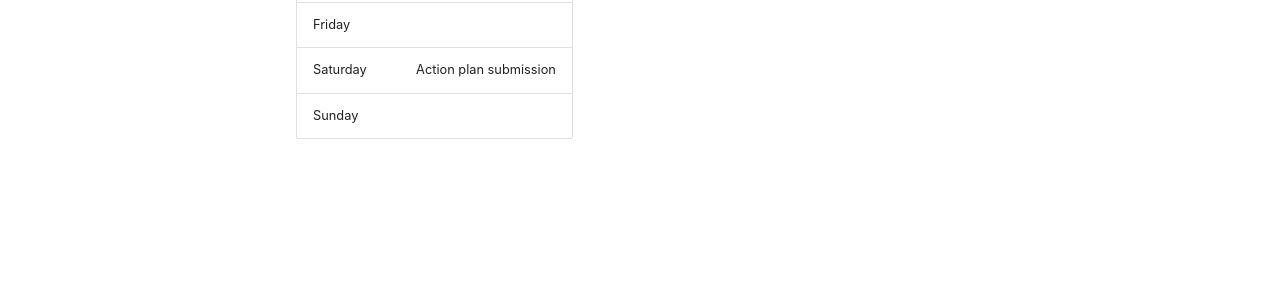
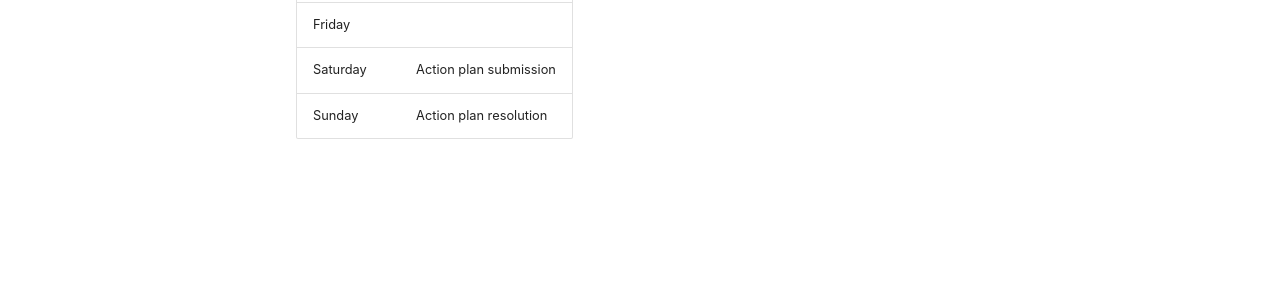
Before and after one commit to alex-stewart/the-goblin-cave, an MkDocs documentation site: the page built from docs/game/schedule.md, in a window 1280 px wide. Shown: the part 453-753 px from the top of the page. Built offline with MkDocs 1.6.1 and Material for MkDocs 9.7.7, drawn with Linux system fonts in a browser that asks for light colours; some web fonts are replaced.

Commit message:
fixing schedule

```diff
--- a/docs/game/schedule.md
+++ b/docs/game/schedule.md
@@ -8,4 +8,4 @@
 | Thursday | Action plan resolution |
 | Friday | |
 | Saturday |Action plan submission |
-| Sunday | |
+| Sunday | Action plan resolution |
```
